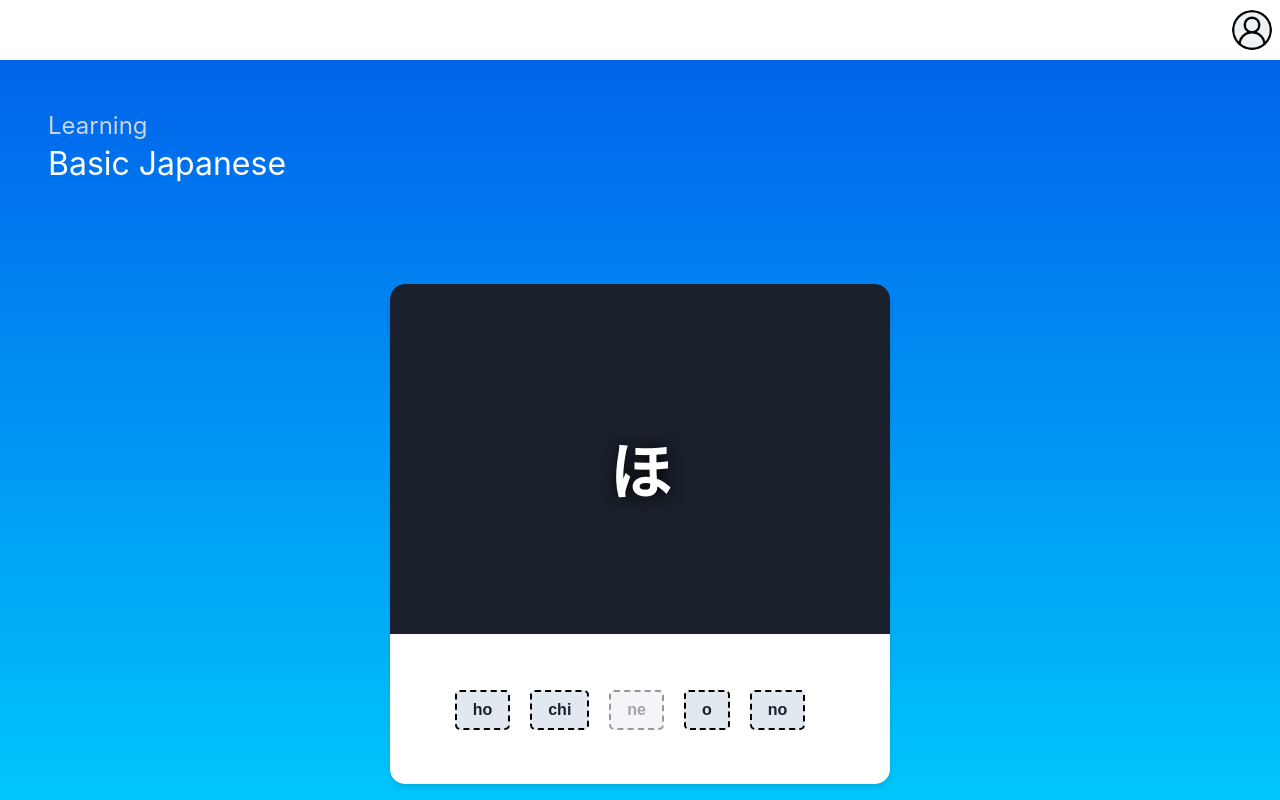
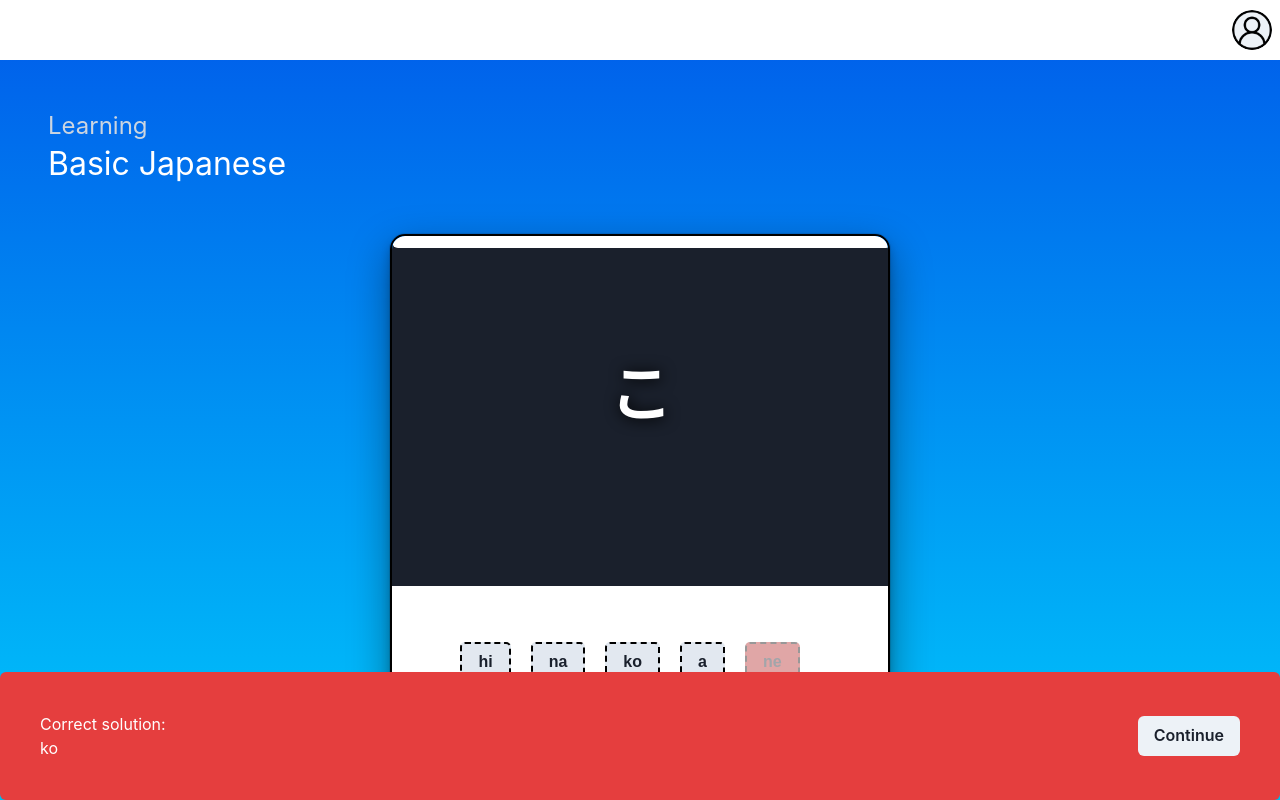
Before and after one commit to cjsiador/Language-Learning-App, a React (Create React App) app in the folder language-learning-app/: page /quiz in a window 1280 px wide. Both pictures are taken after a click on the button "ne". Built offline with nearby package versions, Linux system fonts and the light colour scheme; no server answers.

Commit message:
Updated Quiz ui

```diff
--- a/language-learning-app/src/page/Quiz.js
+++ b/language-learning-app/src/page/Quiz.js
@@ -1,5 +1,5 @@
 import React, { useState, useEffect, useRef } from "react";
-import { Box, Button, Flex, Text, Center, VStack, Progress } from "@chakra-ui/react";
+import { Box, Button, Flex, Text, Center, VStack, Progress, SlideFade, useDisclosure } from "@chakra-ui/react";
 import Header from '../components/Header';
 import BasicLanguage from "../data/BasicLanguage.json"
 
@@ -7,8 +7,21 @@ const Quiz = () => {
 
     const [selectedQuizItem, setSelectedQuizItem] = useState([]);
     const [selectedItems, setSelectedItems] = useState([]);
+
+    const [isContinuing, setContinuing] = useState(false);
+    const [isQuizDone, setQuizDone] = useState(false);
+
     const buttonRefs = useRef([]);
-    const [progress, setProgress] = useState([]);
+    const slideRef = useRef();
+    const titleNameRef = useRef(null);
+    const descriptionRef = useRef(null);
+
+    const [progress, setProgress] = useState(0);
+    const [quizIndex, setQuizIndex] = useState(1)
+
+    const { isOpen, onToggle } = useDisclosure()
+
+    const totalQuiz = 7;
 
     // Function to shuffle an array
     const shuffleArray = (array) => {
@@ -19,10 +32,8 @@ const Quiz = () => {
         return array;
     };
 
-    // const SelectRandomHiragana = () => {
-        useEffect(() => {
+    const SelectRandomHiragana = () => {
         //Todo select 4 random unique hiragana.
-
         if (selectedQuizItem == null) {
             return;
         }
@@ -41,7 +52,7 @@ const Quiz = () => {
         setSelectedQuizItem(chosenItem);
 
         // Remove the chosen item from the list
-        const remainingItems = allItems.filter(item => item.roman !== chosenItem);
+        const remainingItems = allItems.filter(item => item.roman !== chosenItem.roman);
 
         // Shuffle the remaining items
         const shuffledItems = shuffleArray(remainingItems);
@@ -56,21 +67,59 @@ const Quiz = () => {
         const finalItems = shuffleArray(combinedItems);
 
         setSelectedItems(finalItems);
+    }
+
+    const answerChoices = (choices, index) => {
+        // Disable the clicked button
+        if (selectedQuizItem.roman !== choices) {
+            buttonRefs.current[index].disabled = true;
+            buttonRefs.current[index].style.backgroundColor = "#B22222"
+            onToggle();
+            slideRef.current.style.backgroundColor= '#E53E3E';
+            titleNameRef.current.innerText = 'Correct solution:'
+            descriptionRef.current.innerText = `${selectedQuizItem.roman}`;
+            setContinuing(false);
+        }
+
+        if (selectedQuizItem.roman === choices) {
+            buttonRefs.current[index].style.backgroundColor = "#3EA055";
+            setQuizIndex(quizIndex => quizIndex + 1);
+            setProgress((quizIndex/totalQuiz) * 100);
+            onToggle();
+            slideRef.current.style.backgroundColor = '#38A169';
+            titleNameRef.current.innerText = 'Good!';
+            descriptionRef.current.innerText = '';
+            setContinuing(true);
+        }
+    }
+
+    useEffect(() => {
+        SelectRandomHiragana();
+        setQuizDone(false);
     }, []);  // Empty dependency array ensures this runs only once on initial render
 
-    const answerChoices = (choices, index) => {
-        console.log(choices);
-        console.log("Clicked Answer Chocies!");
-
-        // Disable the clicked button
-        if (selectedQuizItem.roman != choices) {
-            buttonRefs.current[index].disabled = true;
+    const continueHandle = () => {
+        if (isContinuing === true){
+            if(progress > 100) {
+                setQuizDone(true);  // WIP DOOO SOME THING ABOUT THIS. HAVE A POPUP OR SOMETHING
+            } else {
+                SelectRandomHiragana();
+            }
         }
 
-        if (selectedQuizItem.roman == choices) {
-            buttonRefs.current[index].style.backgroundColor = "#3EA055";
-            alert("Correct!");
-        }
+        SelectRandomHiragana();
+        setContinuing(false);
+        onToggle();
+        resetAnswerChoices();
+    }
+
+    const resetAnswerChoices = () => {
+        buttonRefs.current.forEach((currentRef, index) => {
+            if (currentRef) {
+                currentRef.disabled = false;
+                currentRef.style.backgroundColor = "#E2E8F0";
+            }
+        });
     }
 
     return (
@@ -97,7 +146,7 @@ const Quiz = () => {
                                 </Box>
                                 <Box width="100vw" height="150px" p="12">
                                     <Box
-                                        marginRight="0px"
+                                        marginTop="-50px"
                                     >
                                         <Center>
                                             <Box
@@ -105,9 +154,10 @@ const Quiz = () => {
                                                 height="500px"
                                                 borderRadius="15px"
                                                 overflow="hidden"
-                                                boxShadow="md"
+                                                boxShadow="dark-lg"
                                                 fontFamily="Arial, sans-serif"
-                                                overflowX="scroll"
+                                                borderWidth="2px"
+                                                borderColor="black"
                                             >
                                                 {/* Top Section */}
                                                 <Box
@@ -122,6 +172,7 @@ const Quiz = () => {
                                                     color="white"
                                                     zIndex="0"
                                                 >
+                                                    <Progress mt="-20px" marginLeft="-20px" borderRadius="15px" colorScheme='green' backgroundColor="white" value={progress} width="500px"></Progress>
                                                     <Box
                                                         position="relative"
                                                         zIndex="1"
@@ -132,8 +183,7 @@ const Quiz = () => {
                                                             fontSize="62px"
                                                             textShadow='1px 1px 15px #000000'
                                                             fontWeight="bold"
-                                                            mb="4"
-                                                            mt='25%'
+                                                            mt='20%'
                                                         >
                                                             {selectedQuizItem.character}
                                                         </Text>
@@ -174,6 +224,42 @@ const Quiz = () => {
                                                 </Box>
                                             </Box>
                                         </Center>
+                                        <Box
+                                            position="fixed"
+                                            bottom={0}
+                                            left={0}
+                                            right={0}
+                                            p={0}
+                                            zIndex={10} // Adjust zIndex as needed
+                                        >
+                                            <SlideFade in={isOpen}>
+                                                <Flex
+                                                    p='40px'
+                                                    color='white'
+                                                    mt='2'
+                                                    ref={slideRef}
+                                                    rounded='md'
+                                                    shadow='md'
+                                                    justifyContent="space-between"
+                                                    alignItems='center'
+                                                >
+                                                    <Flex direction="column">
+                                                        <Text
+                                                            ref={titleNameRef}
+                                                        />
+                                                        <Text
+                                                            fontStyle='b'
+                                                            ref={descriptionRef}
+                                                        />
+                                                    </Flex>
+                                                    <Button
+                                                        onClick={continueHandle}
+                                                    >
+                                                        Continue
+                                                    </Button>
+                                                </Flex>
+                                            </SlideFade>
+                                        </Box>
                                     </Box>
                                 </Box>
                             </Box>
```
